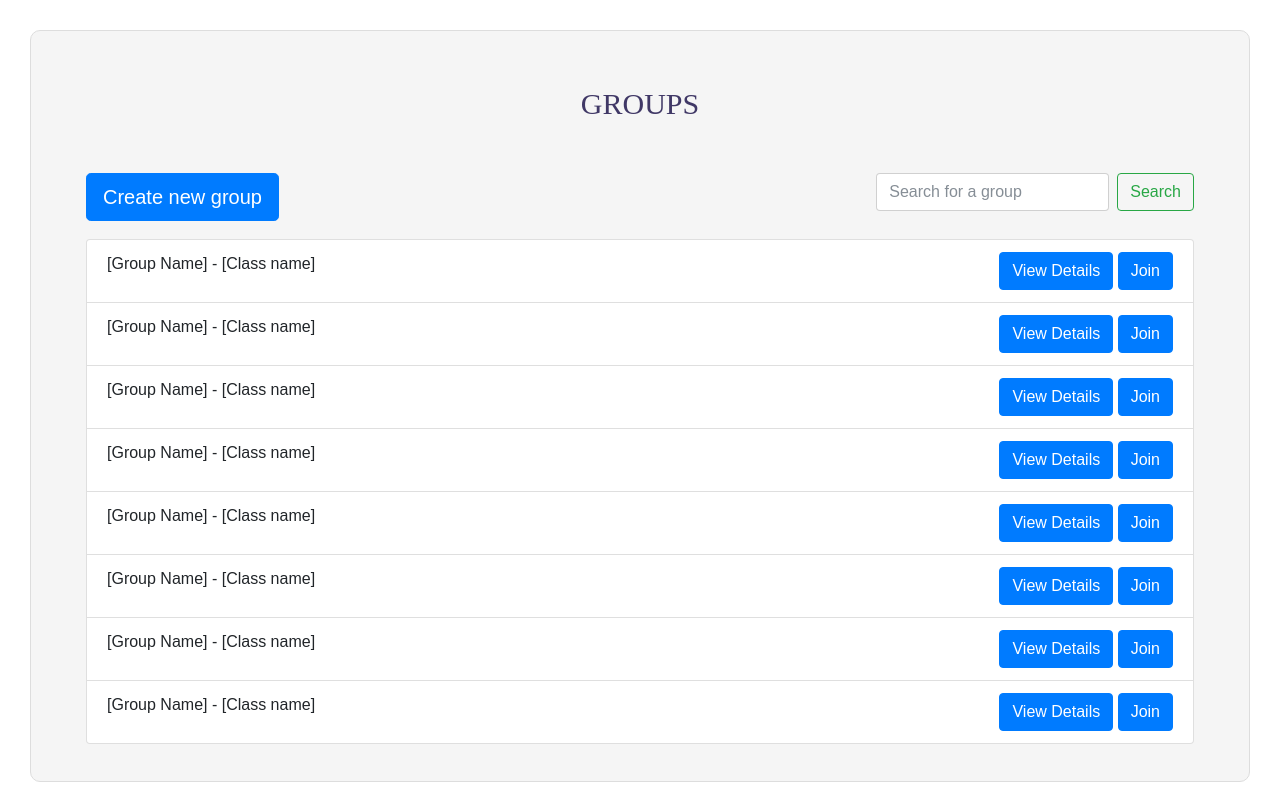
After one commit to roldana/CP476project, a PHP site: page /grouplist.html in a window 1280 px wide. The commit adds this page. Run offline with PHP 8.4, Linux system fonts and the light colour scheme; some web fonts are replaced.

Commit message:
added CSS for the content, added grouplist page

```diff
--- a/calendarView.html
+++ b/calendarView.html
@@ -16,6 +16,10 @@
     <!--===============================================================================================-->
 </head>
 <body>
-<p>This is a placeholder page for Google Calendar API implementation</p>
+        <div class="content-container">
+                <div class="content-wrap">
+                    <p>This is a placeholder page for Google Calendar API implementation</p>
+                </div>
+        </div>
 </body>
 </html>
--- a/css/styles.css
+++ b/css/styles.css
@@ -21,3 +21,32 @@
     border-color: #dddddd;
     background-color: #f5f5f5;
 }
+
+.content-container {
+    width: 100%;
+    display: -webkit-box;
+    display: -webkit-flex;
+    display: -moz-box;
+    display: -ms-flexbox;
+    display: flex;
+    flex-wrap: wrap;
+    justify-content: center;
+    align-items: center;
+    padding: 30px;
+    background-position: center;
+    background-size: cover;
+    background-repeat: no-repeat;
+}
+
+.content-wrap {
+    /* width: 500px; */
+    width: 100%;
+    height: -webkit-fill-available;
+    border-radius: 10px;
+    overflow: hidden;
+    padding: 55px 55px 37px;
+    border-style: solid;
+    border-width: 1px;
+    border-color: #dddddd;
+    background-color: #f5f5f5;
+}
--- /dev/null
+++ b/grouplist.html
@@ -0,0 +1,90 @@
+<!DOCTYPE html>
+<html lang="en">
+   <head>
+      <title>Group list</title>
+      <meta charset="UTF-8">
+      <meta name="viewport" content="width=device-width, initial-scale=1">
+      <!--===============================================================================================-->
+      <link rel="stylesheet" type="text/css" href="vendor/bootstrap/css/bootstrap.min.css">
+      <link rel="stylesheet" type="text/css" href="fonts/font-awesome-4.7.0/css/font-awesome.min.css">
+      <link rel="stylesheet" type="text/css" href="fonts/Linearicons-Free-v1.0.0/icon-font.min.css">
+      <link rel="stylesheet" type="text/css" href="css/util.css">
+      <link rel="stylesheet" type="text/css" href="css/main.css">
+      <link rel="stylesheet" type="text/css" href="css/styles.css">
+      <!--===============================================================================================-->
+   </head>
+   <body>
+      <div class="content-container">
+         <div class="content-wrap">
+            <span class="login100-form-title p-b-51">
+            Groups
+            </span>
+            <div class="group-list inner-content-wrap">
+               <button type="button" class="btn btn-primary btn-lg m-b-18">Create new group</button>
+               <form class="form-inline float-r">
+                  <input class="form-control mr-sm-2" type="search" placeholder="Search for a group" aria-label="Search">
+                  <button class="btn btn-outline-success my-2 my-sm-0" type="submit">Search</button>
+               </form>
+               <ul class="list-group">
+                  <li class="list-group-item">
+                     [Group Name] - [Class name]
+                     <div class="float-r">
+                        <button class="btn btn-primary" type="submit">View Details</button>
+                        <button class="btn btn-primary" type="submit">Join</button>
+                     </div>
+                  </li>
+                  <li class="list-group-item">
+                     [Group Name] - [Class name]
+                     <div class="float-r">
+                        <button class="btn btn-primary" type="submit">View Details</button>
+                        <button class="btn btn-primary" type="submit">Join</button>
+                     </div>
+                  </li>
+                  <li class="list-group-item">
+                     [Group Name] - [Class name]
+                     <div class="float-r">
+                        <button class="btn btn-primary" type="submit">View Details</button>
+                        <button class="btn btn-primary" type="submit">Join</button>
+                     </div>
+                  </li>
+                  <li class="list-group-item">
+                     [Group Name] - [Class name]
+                     <div class="float-r">
+                        <button class="btn btn-primary" type="submit">View Details</button>
+                        <button class="btn btn-primary" type="submit">Join</button>
+                     </div>
+                  </li>
+                  <li class="list-group-item">
+                     [Group Name] - [Class name]
+                     <div class="float-r">
+                        <button class="btn btn-primary" type="submit">View Details</button>
+                        <button class="btn btn-primary" type="submit">Join</button>
+                     </div>
+                  </li>
+                  <li class="list-group-item">
+                     [Group Name] - [Class name]
+                     <div class="float-r">
+                        <button class="btn btn-primary" type="submit">View Details</button>
+                        <button class="btn btn-primary" type="submit">Join</button>
+                     </div>
+                  </li>
+                  <li class="list-group-item">
+                     [Group Name] - [Class name]
+                     <div class="float-r">
+                        <button class="btn btn-primary" type="submit">View Details</button>
+                        <button class="btn btn-primary" type="submit">Join</button>
+                     </div>
+                  </li>
+                  <li class="list-group-item">
+                     [Group Name] - [Class name]
+                     <div class="float-r">
+                        <button class="btn btn-primary" type="submit">View Details</button>
+                        <button class="btn btn-primary" type="submit">Join</button>
+                     </div>
+                  </li>
+               </ul>
+            </div>
+         </div>
+      </div>
+   </body>
+</html>
--- a/index.html
+++ b/index.html
@@ -80,8 +80,5 @@
 		</div>
 	</div>
 
-
-	<!-- <div id="dropDownSelect1"></div> -->
-
 </body>
 </html>
```
